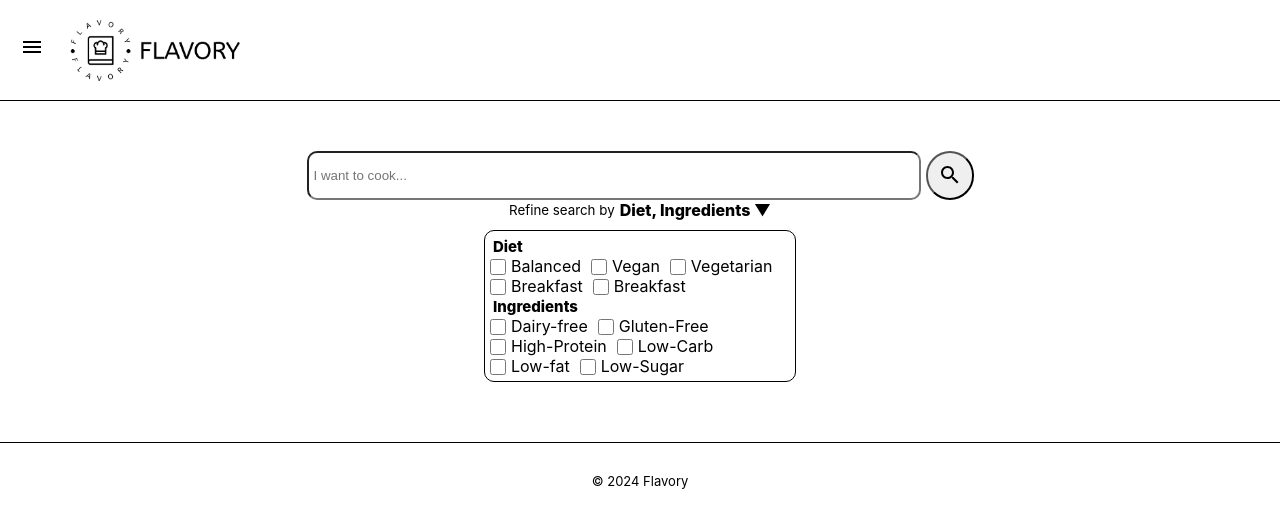
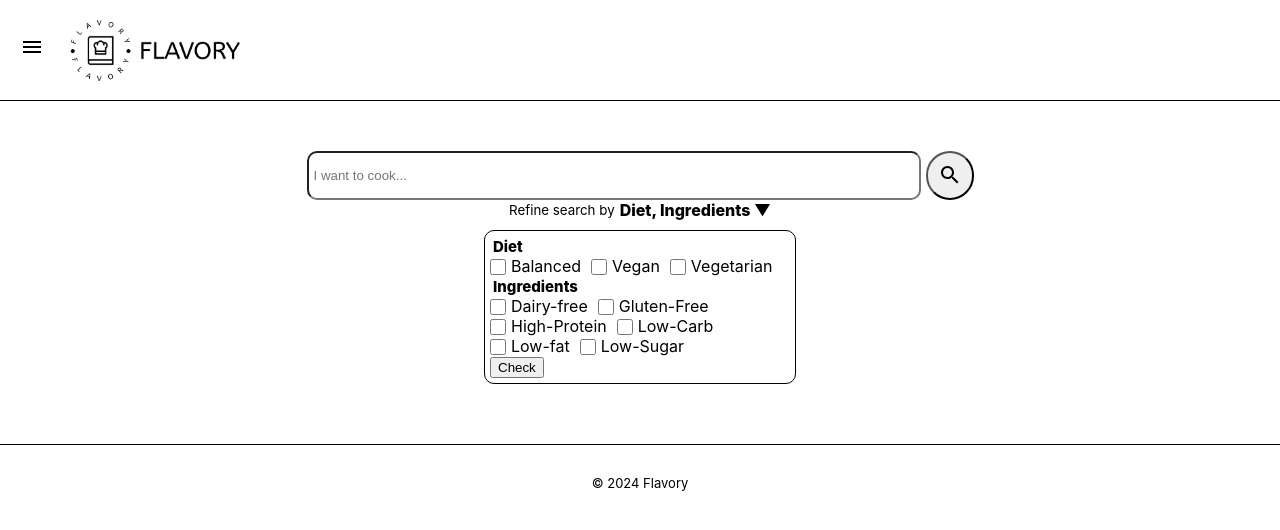
Before and after one commit to HAL13000/recipeapp, a React (Create React App) app: page / in a window 1280 px wide. Both pictures are taken after a click on the element "Diet, Ingredients ▼". Shown: the top 530 px of the page. Built offline with nearby package versions, Linux system fonts and the light colour scheme.

Commit message:
commit by Haru

```diff
--- a/src/pages/Home.jsx
+++ b/src/pages/Home.jsx
@@ -23,6 +23,7 @@ const Home = () => {
   const query = useSelector((state) => state.recipe.query);
   const { showMenu, handleOpenMenu, handleCloseMenu } = useShowMenu();
   const [showDetail, setShowDetail] = useState(false);
+  const [categories, setCategories] = useState([]);
 
   const getSearch = async () => {
     try {
@@ -46,18 +47,29 @@ const Home = () => {
   };
 
   const handleShowDetail = () => {
-    if (showDetail === false) {
-      setShowDetail(true);
+    setShowDetail(!showDetail);
+  };
+
+  // ???
+  const handleCheckboxChange = (event) => {
+    const { value, checked } = event.target;
+    if (checked) {
+      setCategories([...categories, value]);
+      console.log(categories);
     } else {
-      setShowDetail(false);
+      return;
     }
+  };
+  // ???
+  const checkDetail = () => {
+    console.log("checked categories", categories);
   };
   return (
     <div className="home">
       <Menu />
       {!showMenu && (
         <div className="search">
-          <form>
+          <form name="search">
             <div className="search_engine">
               <input
                 type="text"
@@ -81,53 +93,66 @@ const Home = () => {
                   <div className="search_box">
                     <span className="search_box_title">Diet</span>
                     <label>
-                      <input type="checkbox" name="category" value="" cat1 />
+                      <input type="checkbox" name="category" value="balanced" />
                       Balanced
                     </label>
                     <label>
-                      <input type="checkbox" name="category" value="" cat1 />
+                      <input type="checkbox" name="category" value="vegan" />
                       Vegan
                     </label>
                     <label>
-                      <input type="checkbox" name="category" value="" cat1 />
+                      <input
+                        type="checkbox"
+                        name="category"
+                        value="vegetarian"
+                      />
                       Vegetarian
-                    </label>
-                    <label>
-                      <input type="checkbox" name="category" value="" cat1 />
-                      Breakfast
-                    </label>
-                    <label>
-                      <input type="checkbox" name="category" value="" cat1 />
-                      Breakfast
                     </label>
                   </div>
                   <div className="search_box">
                     <span className="search_box_title">Ingredients</span>
                     <label>
-                      <input type="checkbox" name="category" value="" cat1 />
+                      <input
+                        type="checkbox"
+                        name="category"
+                        value="dairy-free"
+                      />
                       Dairy-free
                     </label>
                     <label>
-                      <input type="checkbox" name="category" value="" cat1 />
+                      <input
+                        type="checkbox"
+                        name="category"
+                        value="gluten-free"
+                      />
                       Gluten-Free
                     </label>
                     <label>
-                      <input type="checkbox" name="category" value="" cat1 />
+                      <input
+                        type="checkbox"
+                        name="category"
+                        value="high-protein"
+                      />
                       High-Protein
                     </label>
                     <label>
-                      <input type="checkbox" name="category" value="" cat1 />
+                      <input type="checkbox" name="category" value="low-carb" />
                       Low-Carb
                     </label>
                     <label>
-                      <input type="checkbox" name="category" value="" cat1 />
+                      <input type="checkbox" name="category" value="low-fat" />
                       Low-fat
                     </label>
                     <label>
-                      <input type="checkbox" name="category" value="" cat1 />
+                      <input
+                        type="checkbox"
+                        name="category"
+                        value="low-sugar"
+                      />
                       Low-Sugar
                     </label>
                   </div>
+                  <input type="button" value="Check" onClick={checkDetail} />
                 </div>
               )}
             </div>
```
